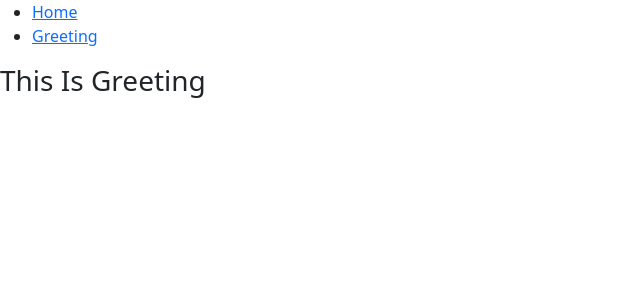
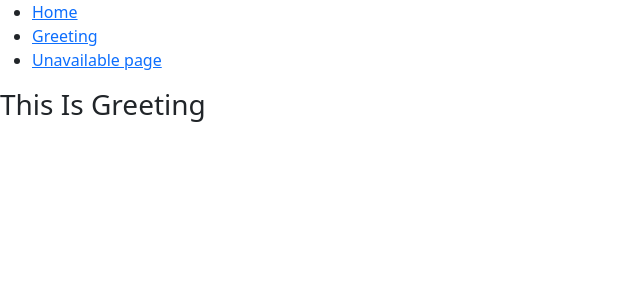
Before and after one commit to nikunjjadav123/myfirstreact, a React (Create React App) app: page /greet in a window 1280 px wide. Shown: the top 300 px of the page, without its empty margins (0-640 px from the left). Built offline with nearby package versions, Linux system fonts and the light colour scheme.

Commit message:
Some Layout Changes

```diff
--- a/src/App.js
+++ b/src/App.js
@@ -5,6 +5,7 @@ import { BrowserRouter, Route, Routes } from 'react-router-dom';
 import Layout from './Pages/Layout';
 import Home from './Pages/Home';
 import Greeting from './Pages/Greeting';
+import PageNotAvailable from './Pages/PageNotAvailable'
 
 function App() {
    return (
@@ -13,6 +14,7 @@ function App() {
             <Route path="/" element={<Layout />}>
                <Route index element={<Home />} />
                <Route path="greet" element={<Greeting />} />
+               <Route path="*" element={<PageNotAvailable />} />
             </Route>
          </Routes>
       </BrowserRouter>
--- a/src/Pages/Layout.js
+++ b/src/Pages/Layout.js
@@ -10,6 +10,9 @@ function Layout() {
                <li>
                   <Link to="/greet">Greeting</Link>
                </li>
+               <li>
+                  <Link to="/unknown">Unavailable page</Link>
+               </li>
             </ul>
          </nav>
          <Outlet />
--- /dev/null
+++ b/src/Pages/PageNotAvailable.js
@@ -0,0 +1,8 @@
+import { Link } from "react-router-dom"
+function PageNotAvailable() {
+   return (
+      <p>The page is not available. Please <Link to=
+      "/">click here</Link> to go to home page.</p>
+   )
+}
+export default PageNotAvailable
--- a/src/index.css
+++ b/src/index.css
@@ -11,3 +11,4 @@ code {
   font-family: source-code-pro, Menlo, Monaco, Consolas, 'Courier New',
     monospace;
 }
+p{color:red;}
```
